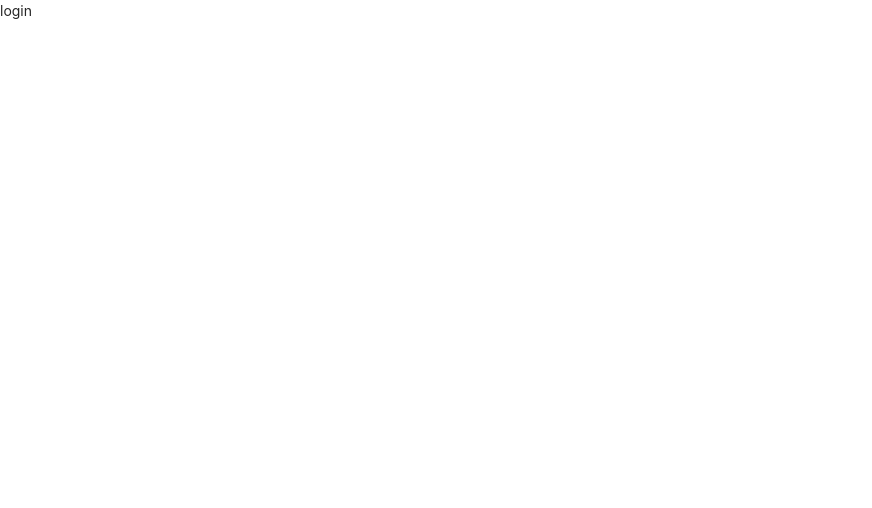
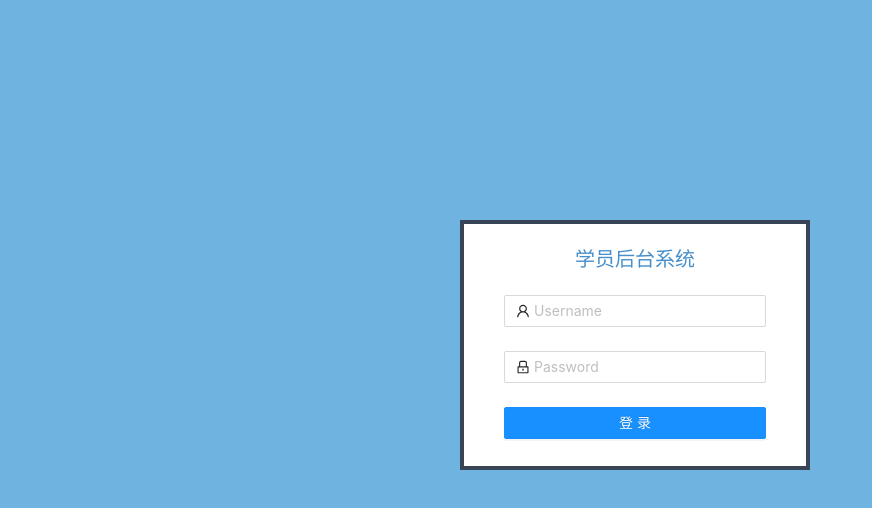
Before and after one commit to studyhardabc/system, a React app: page /#/login in a window 1280 px wide. Shown: the top 508 px of the page, without its empty margins (0-872 px from the left). Built offline with nearby package versions, Linux system fonts and the light colour scheme.

Commit message:
登录页面静态完成

```diff
--- /dev/null
+++ b/src/views/Login/index.css
@@ -0,0 +1,30 @@
+.login_box{
+  background: #6fb3e0;
+  width: 100%;
+  position: relative;
+  height: 100vh;
+}
+.login-form {
+  /* max-width: 300px; */
+  padding: 40px;
+  padding-top: 20px !important;
+  position: absolute;
+  background: #fff;
+  /* right: 600px; */
+  top: 50%;
+  left: 50%;
+  margin-left: -180px;
+  margin-top: -180px;
+  width: 350px;
+  height: 250px;
+  border: 4px solid #394557;
+}
+.login_stu{
+  color: #478fca;
+  text-align: center;
+  font-size: 20px;
+}
+.login-form-button {
+  width: 100%;
+  /* margin-top: 30px; */
+}
--- a/src/views/Login/index.js
+++ b/src/views/Login/index.js
@@ -1,11 +1,69 @@
-import React, { Component } from 'react'
+import React, { Component } from "react";
+import { Form, Input, Button } from "antd";
+import { UserOutlined, LockOutlined } from "@ant-design/icons";
+import style from "./index.css";
 
 export default class Login extends Component {
+  NormalLoginForm = () => {
+    const onFinish = (values) => {
+      console.log("Received values of form: ", values);
+    };
+  };
   render() {
     return (
-      <div>
-        login
+      <div className="login_box">
+        <Form
+          name="normal_login"
+          className="login-form"
+          initialValues={{
+            remember: true,
+          }}
+          onFinish={this.onFinish}
+        >
+          <div className="login_stu">
+            <p>学员后台系统</p>
+          </div>
+          <Form.Item
+            name="username"
+            rules={[
+              {
+                required: true,
+                message: "Please input your Username!",
+              },
+            ]}
+          >
+            <Input
+              prefix={<UserOutlined className="site-form-item-icon" />}
+              placeholder="Username"
+            />
+          </Form.Item>
+          <Form.Item
+            name="password"
+            rules={[
+              {
+                required: true,
+                message: "Please input your Password!",
+              },
+            ]}
+          >
+            <Input
+              prefix={<LockOutlined className="site-form-item-icon" />}
+              type="password"
+              placeholder="Password"
+            />
+          </Form.Item>
+
+          <Form.Item>
+            <Button
+              type="primary"
+              htmlType="submit"
+              className="login-form-button"
+            >
+              登录
+            </Button>
+          </Form.Item>
+        </Form>
       </div>
-    )
+    );
   }
 }
```
